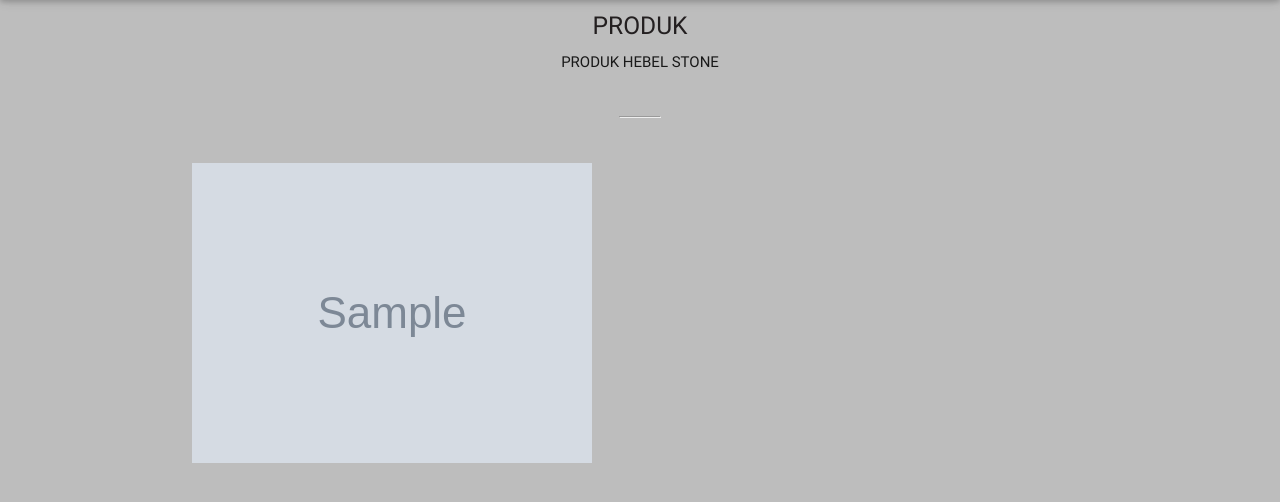
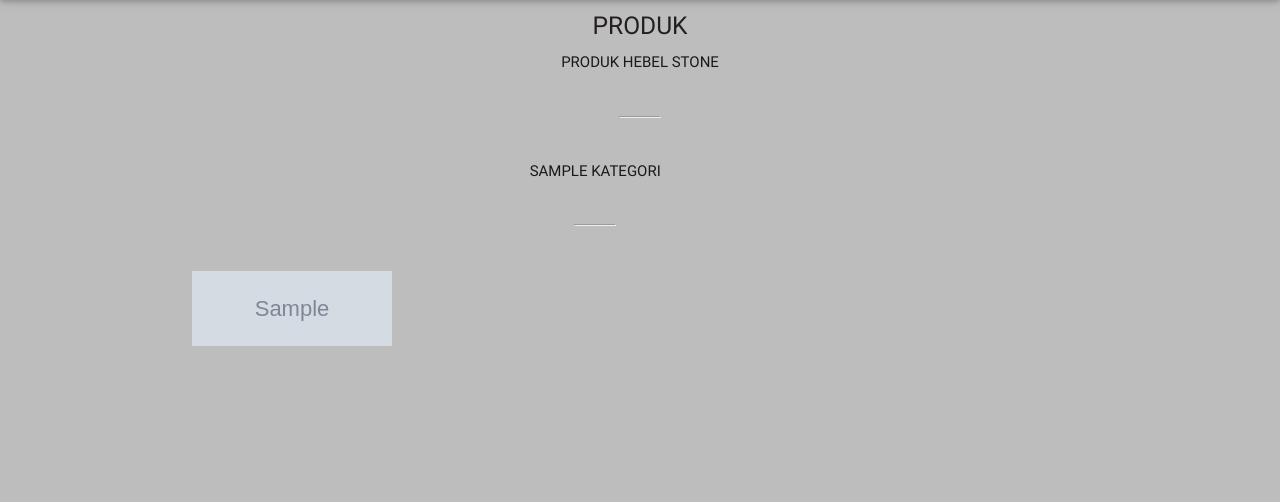
Before and after one commit to benewib/hebel-stone, a Django app: template stones/templates/stones/detail.html in a window 1280 px wide. Shown: the part 64-566 px from the top of the page. Run offline with Django 3.2, Linux system fonts and the light colour scheme; the template is opened without the code that fills it: values that come from a table or form of the project are taken from there, others are empty; tables that the repository leaves empty hold one stand-in row (values such as "Sample post"); grey boxes marked "Sample" are stand-in pictures; some libraries are stand-ins or nearby versions.

Commit message:
lightbox gallery

```diff
--- a/stones/static/css/style.css
+++ b/stones/static/css/style.css
@@ -75,11 +75,27 @@ p {
     text-transform: uppercase;
     margin-bottom: 45px;
 }
+
 .produk hr
 {
     text-align: center;
     width: 40px;
     margin-bottom: 45px;
+}
+
+.kat h6
+{
+  text-align: left;
+}
+
+.kat hr
+{
+  text-align: left;
+}
+
+.image-row
+{
+  width: 90%;
 }
 
 .card {
--- a/stones/templates/stones/detail.html
+++ b/stones/templates/stones/detail.html
@@ -3,17 +3,20 @@
 {% block content %}
   {% load staticfiles %}
   <div class="container produk">
-  <h5 class="semua">produk</h5>
-  <h6 class="semua">produk hebel stone</h6>
-  <hr>
+    <h5>produk</h5>
+    <h6>produk hebel stone</h6>
+    <hr class="produk">
     <div class="image-row">
+      {% for kate in kates %}
+          <div class="col s4 m8 l12">
+              <h6 class="kat">{{ kate.name }}</h6>
+              <hr class="kat">
                   {% for semua in semuas %}
-      <div class="image-set">
                       <a class="image-link" href="{{ semua.image.url }}" data-lightbox="sama" data-title="{{ semua.kode }}">
-          <img src="{{ semua.thumbnail.url }}"/></a>
+                        <img src="{{ semua.thumbnail.url }}" width="200" height="75"/></a>
+                  {% endfor %}
           </div>
       {% endfor %}
     </div>
   </div>
-
 {% endblock %}
--- a/stones/templates/stones/index.html
+++ b/stones/templates/stones/index.html
@@ -89,7 +89,7 @@
       <div class="parallax-container">
           <h5 class="produk">proyek</h5>
           <h6 class="produk">ragam proyek hebel stone</h6>
-        <hr>
+          <hr class="produk">
 
           <div class="slider">
               <ul class="slides">
--- a/stones/views.py
+++ b/stones/views.py
@@ -11,5 +11,5 @@ def index(request):
 
 def detail(request):
     kates = Kategori.objects.all()
-    semuas = Stone.objects.all(order)
-    return render(request, 'stones/detail.html', {'semuas' : semuas})
+    semuas = Stone.objects.all()
+    return render(request, 'stones/detail.html', {'kates' : kates, 'semuas' : semuas})
```
Lines whose indentation alone changed are shown as unchanged.
